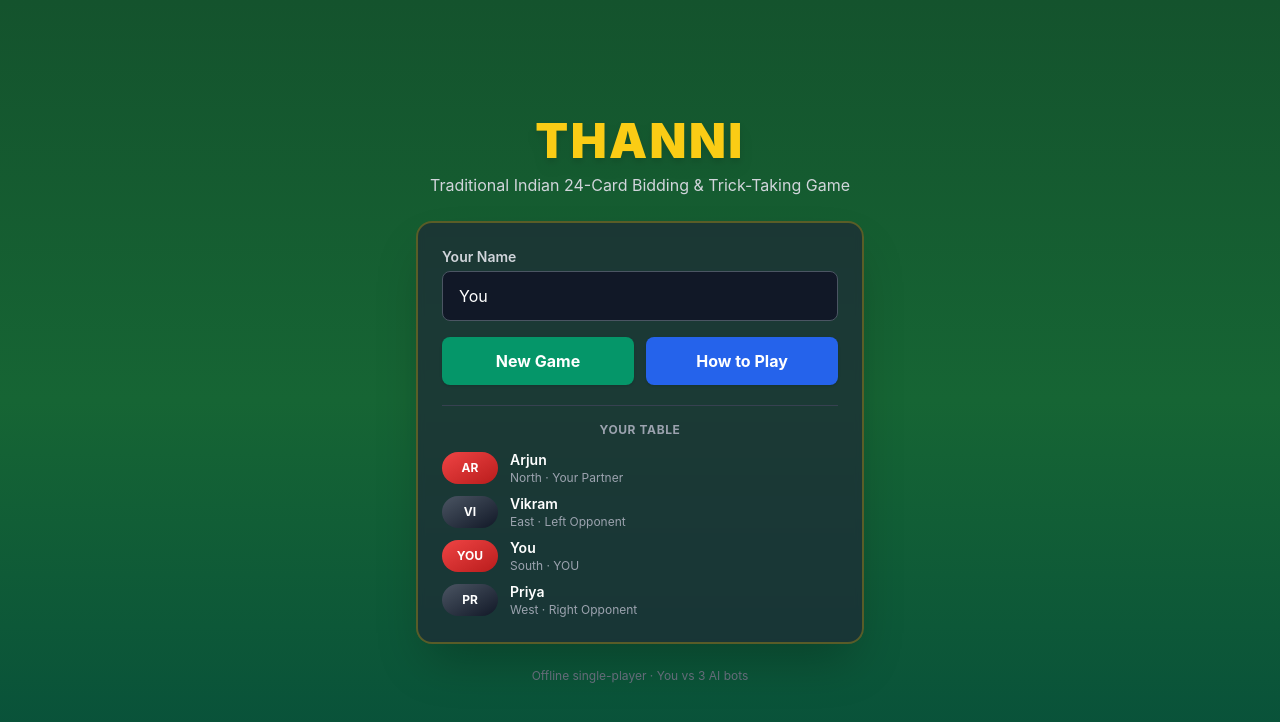
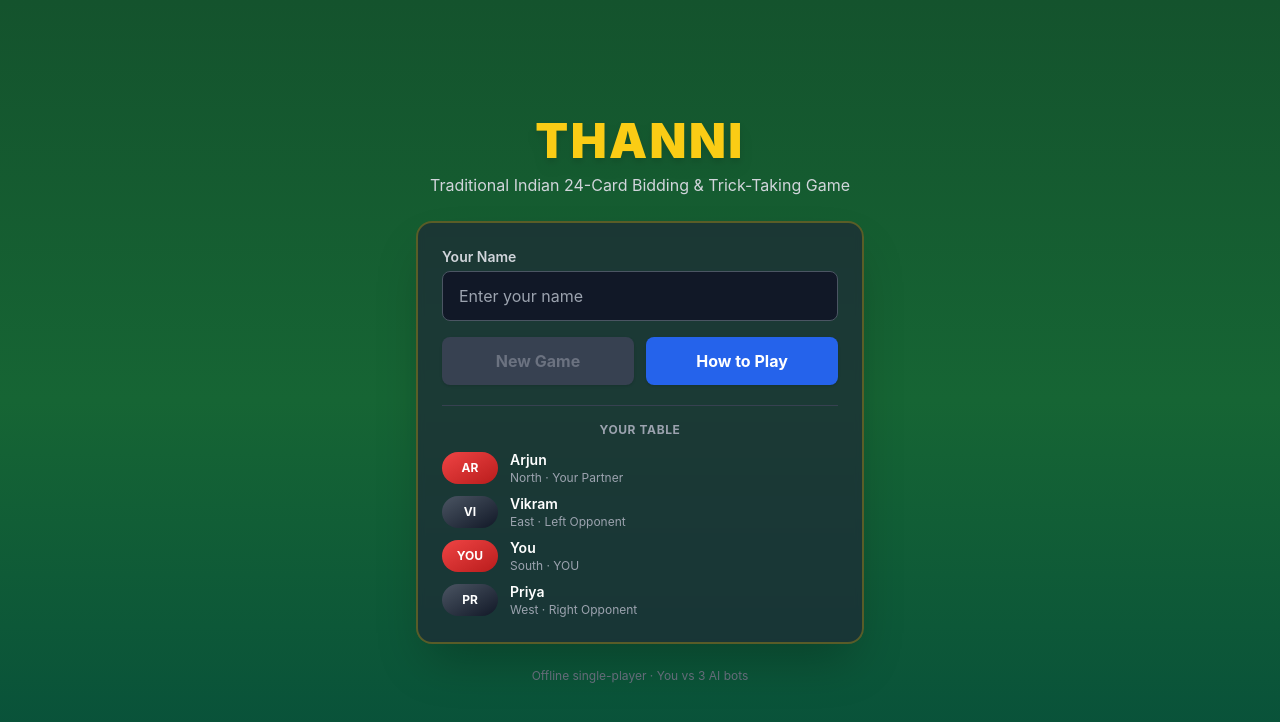
Before and after one commit to apatti/thanni, a React (Vite) app: page / in a window 1280 px wide. Shown: the top 722 px of the page. Built offline with nearby package versions, Linux system fonts and the light colour scheme.

Commit message:
fix initial screen name

```diff
--- a/ThanniGame.tsx
+++ b/ThanniGame.tsx
@@ -528,8 +528,8 @@ function CardPickScreen({ cards, revealedCard, onPick, playerName }: {
 export default function ThanniGame(): ReactNode {
   // ── Lobby / pre-game state
   const [gameStarted, setGameStarted] = useState(false);
-  const [playerName, setPlayerNameState] = useState('You');
-  const playerNameRef = useRef('You');
+  const [playerName, setPlayerNameState] = useState('');
+  const playerNameRef = useRef('');
   const [showRules, setShowRules] = useState(false);
   const [cardPickPhase, setCardPickPhase] = useState<'IDLE' | 'PICKING' | 'REVEAL'>('IDLE');
   const [pickCards, setPickCards] = useState<Card[]>([]);
@@ -635,14 +635,13 @@ const blackPts = Math.max(0, -balance);
 
   // ── Player name setter (synchronously updates ref + state)
   const setPlayerName = useCallback((name: string) => {
-    const v = name || 'You';
-    setPlayerNameState(v);
-    playerNameRef.current = v;
+    setPlayerNameState(name);
+    playerNameRef.current = name;
   }, []);
 
   // ── pName helper — uses ref so callbacks don't need to depend on player name
   const pName = useCallback((pid: string): string => {
-    if (pid === PID) return playerNameRef.current;
+    if (pid === PID) return playerNameRef.current.trim() || 'You';
     return BOT_NAMES[pid] ?? pid;
   }, []);
 
@@ -650,7 +649,7 @@ const blackPts = Math.max(0, -balance);
   const getInitPlayers = useCallback((): PlayerState[] => [
     mkPlayer('p0', 'Arjun', 'RED', 'p2'),
     mkPlayer('p1', 'Vikram', 'BLACK', 'p3'),
-    mkPlayer('p2', playerNameRef.current, 'RED', 'p0', true),
+    mkPlayer('p2', playerNameRef.current.trim() || 'You', 'RED', 'p0', true),
     mkPlayer('p3', 'Priya', 'BLACK', 'p1'),
   ], []);
 
```
